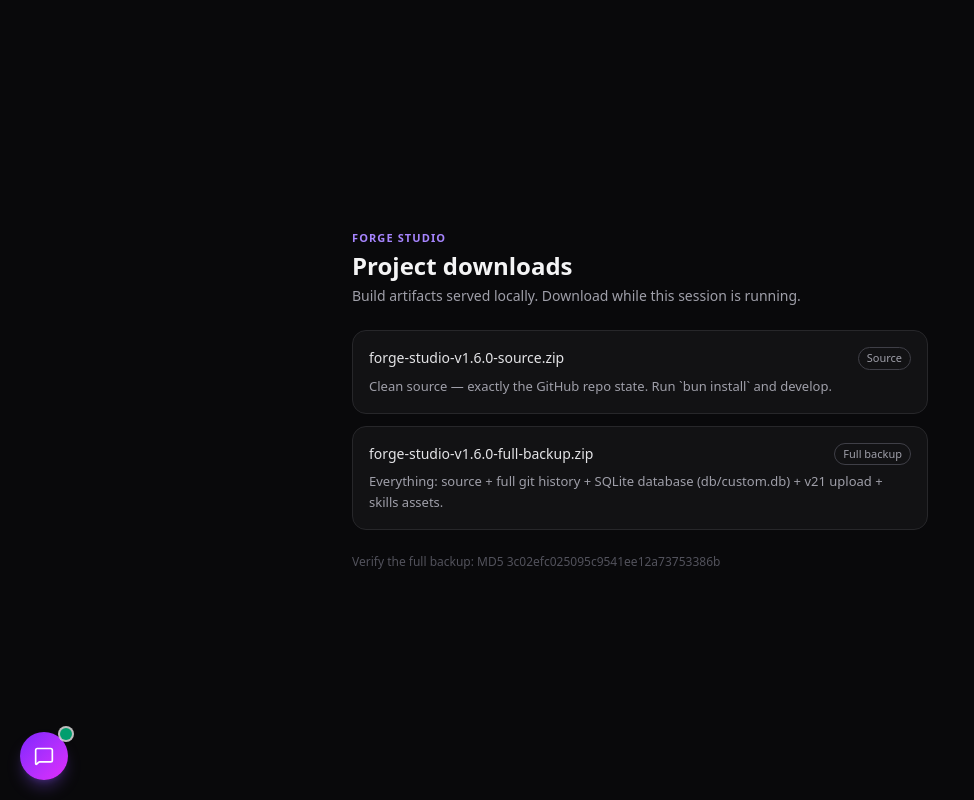
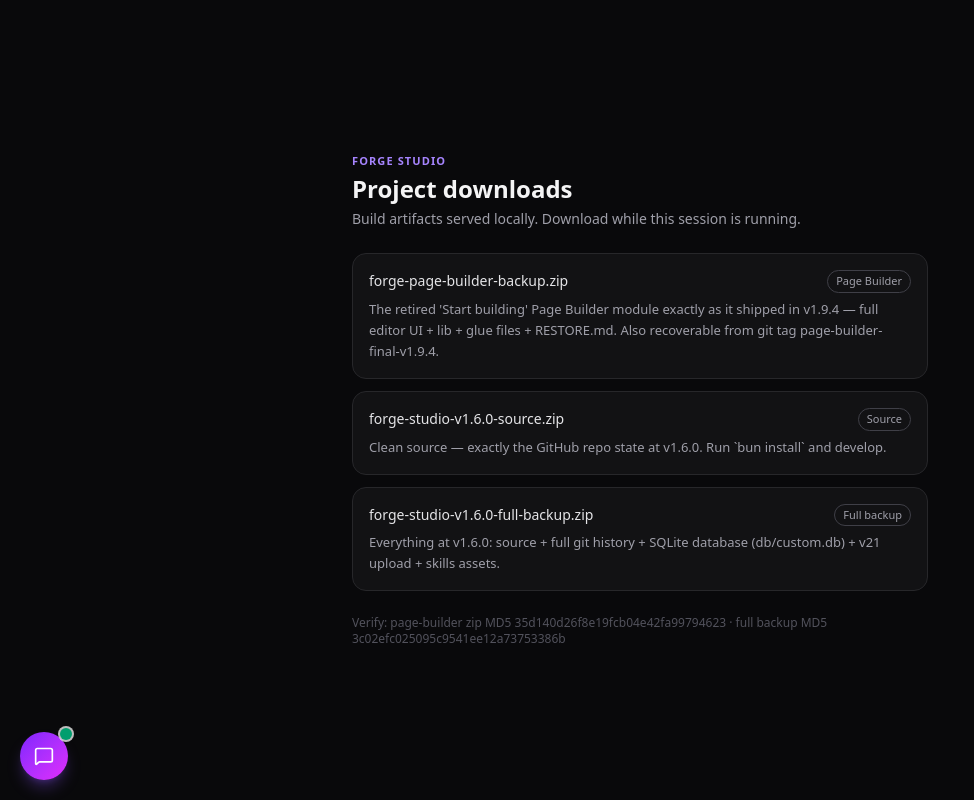
Before and after one commit to abbdelhadylh30-art/forge-studio, a Next.js app: page /downloads in a window 1280 px wide. Shown: the whole page, without its empty margins (0-974 px from the left). Built offline with nearby package versions, Linux system fonts and the light colour scheme.

Commit message:
docs: v2.0.0 worklog entry + page-builder zip on the downloads page

```diff
--- a/src/app/downloads/page.tsx
+++ b/src/app/downloads/page.tsx
@@ -5,13 +5,18 @@ import path from "node:path"
 // public/downloads. The static files themselves are gitignored.
 const FILES = [
   {
+    name: "forge-page-builder-backup.zip",
+    desc: "The retired 'Start building' Page Builder module exactly as it shipped in v1.9.4 — full editor UI + lib + glue files + RESTORE.md. Also recoverable from git tag page-builder-final-v1.9.4.",
+    tag: "Page Builder",
+  },
+  {
     name: "forge-studio-v1.6.0-source.zip",
-    desc: "Clean source — exactly the GitHub repo state. Run `bun install` and develop.",
+    desc: "Clean source — exactly the GitHub repo state at v1.6.0. Run `bun install` and develop.",
     tag: "Source",
   },
   {
     name: "forge-studio-v1.6.0-full-backup.zip",
-    desc: "Everything: source + full git history + SQLite database (db/custom.db) + v21 upload + skills assets.",
+    desc: "Everything at v1.6.0: source + full git history + SQLite database (db/custom.db) + v21 upload + skills assets.",
     tag: "Full backup",
   },
 ]
@@ -61,7 +66,7 @@ export default async function DownloadsPage() {
           ))}
         </div>
         <p className="text-xs text-zinc-600">
-          Verify the full backup: MD5 <code className="font-mono">3c02efc025095c9541ee12a73753386b</code>
+          Verify: page-builder zip MD5 <code className="font-mono">35d140d26f8e19fcb04e42fa99794623</code> · full backup MD5 <code className="font-mono">3c02efc025095c9541ee12a73753386b</code>
         </p>
       </div>
     </main>
```
Also changed, not shown: 1 other file (tests, documents, lock files or other folders).
